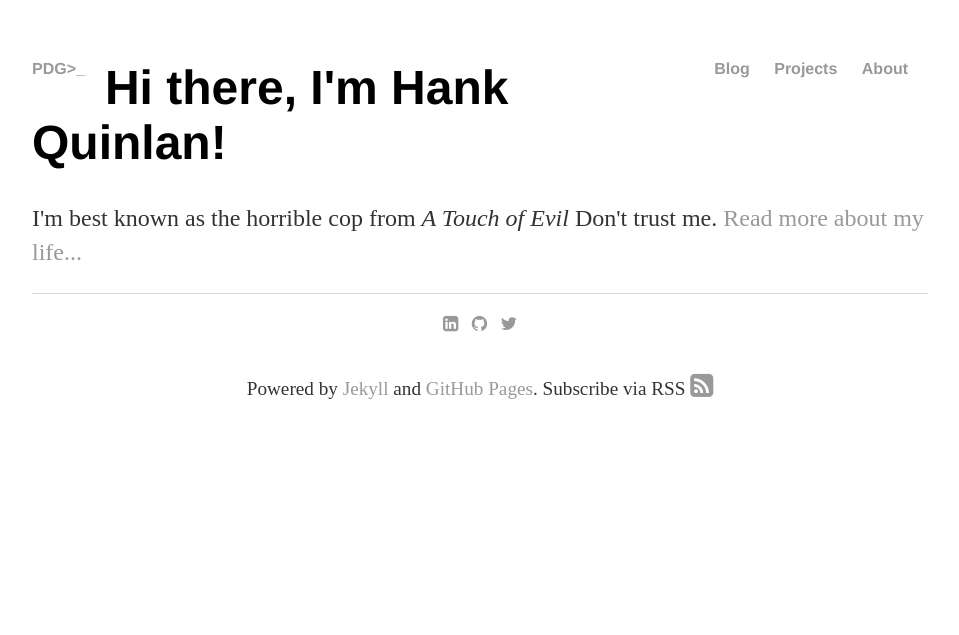
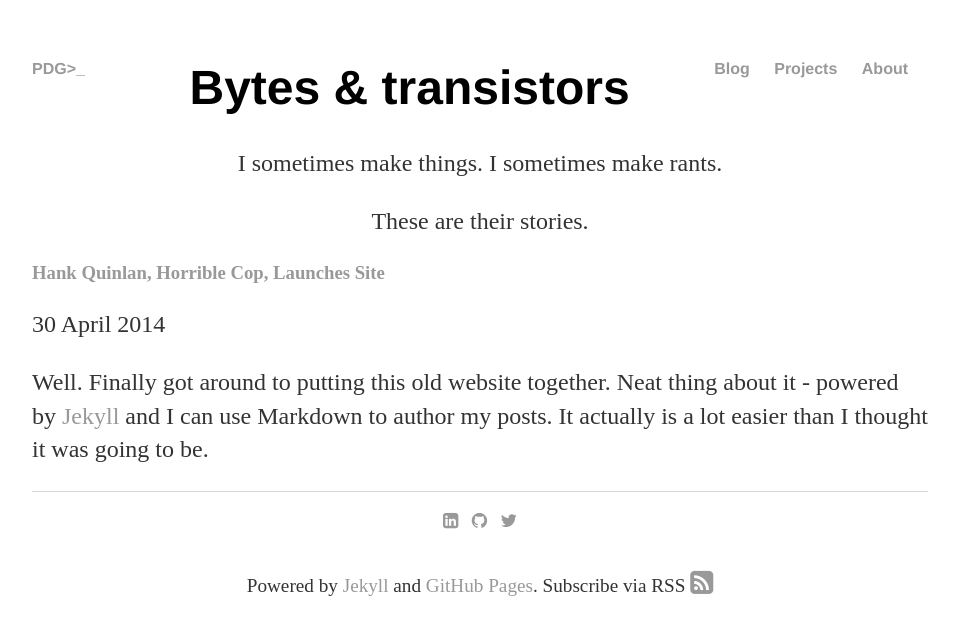
Before and after one commit to P-D-G/P-D-G.github.io, a Jekyll site: the page built from index.html, in a window 1280 px wide. Shown: the top 635 px of the page, without its empty margins (160-1119 px from the left). Built offline with Jekyll 4.4.1, drawn with Linux system fonts in a browser that asks for light colours; nearby versions of some CDN libraries.

Commit message:
Add website intro and latest post

```diff
--- a/index.html
+++ b/index.html
@@ -1,8 +1,18 @@
 ---
 layout: default
-title: Hank Quinlan, Horrible Cop
+title: Work in progress.
 ---
-<div class="blurb">
-	<h1>Hi there, I'm Hank Quinlan!</h1>
-	<p>I'm best known as the horrible cop from <em>A Touch of Evil</em> Don't trust me. <a href="/about">Read more about my life...</a></p>
-</div><!-- /.blurb -->
+
+<span style="text-align: center;">
+	<h1>Bytes &amp; transistors</h1>
+	<p>I sometimes make things. I sometimes make rants.</p>
+	<p>These are their stories.</p>
+</span>
+
+  {% for post in site.posts limit:1 %}
+    <a href="{{ post.url }}">
+    <h3>{{ post.title }}</h3>
+    <p class="blogdate">{{ post.date | date: "%d %B %Y" }}</p>
+    </a>
+    <div>{{ post.content |truncatehtml | truncatewords: 60 }}</div>
+  {% endfor %}
```
